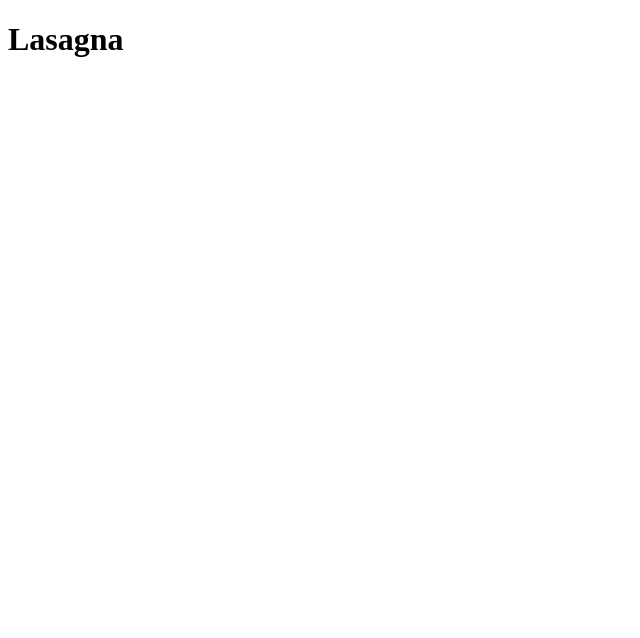
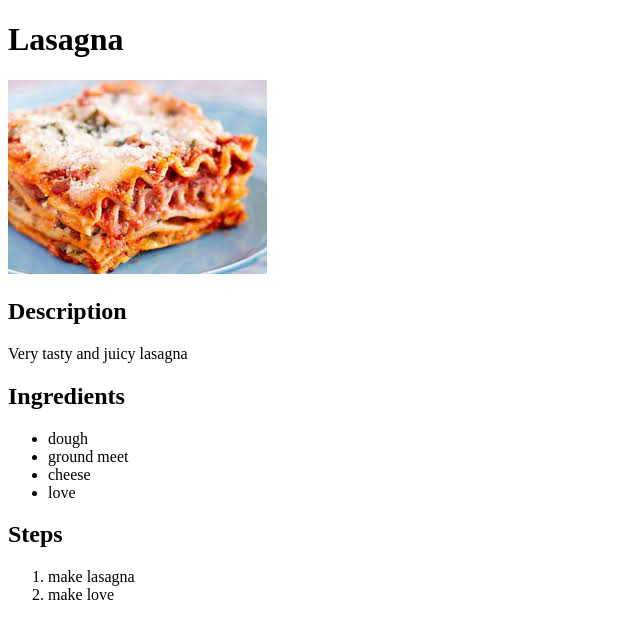
Before and after one commit to sanylata/odin-recipes, a plain HTML site: page recipes/lasagna.html in a window 1280 px wide. Shown: the whole page, without its empty margins (0-640 px from the left). Drawn offline with Linux system fonts and the light colour scheme.

Commit message:
Update recipe page structure

```diff
--- a/recipes/lasagna.html
+++ b/recipes/lasagna.html
@@ -8,5 +8,20 @@
 </head>
 <body>
     <h1>Lasagna</h1>
+    <img src="../images/lasagna.jpeg" alt="Lasagna">
+    <h2>Description</h2>
+    <p>Very tasty and juicy lasagna</p>
+    <h2>Ingredients</h2>
+    <ul>
+        <li>dough</li>
+        <li>ground meet</li>
+        <li>cheese</li>
+        <li>love</li>
+    </ul>
+    <h2>Steps</h2>
+    <ol>
+        <li>make lasagna</li>
+        <li>make love</li>
+    </ol>
 </body>
 </html>
```
Also changed, not shown: images/lasagna.jpeg (added).
